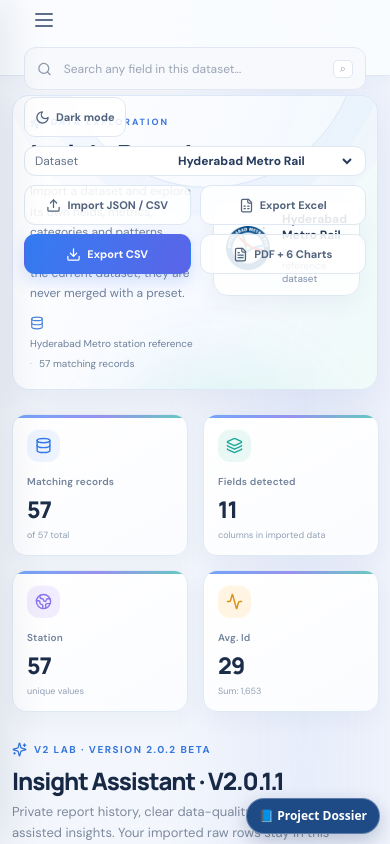
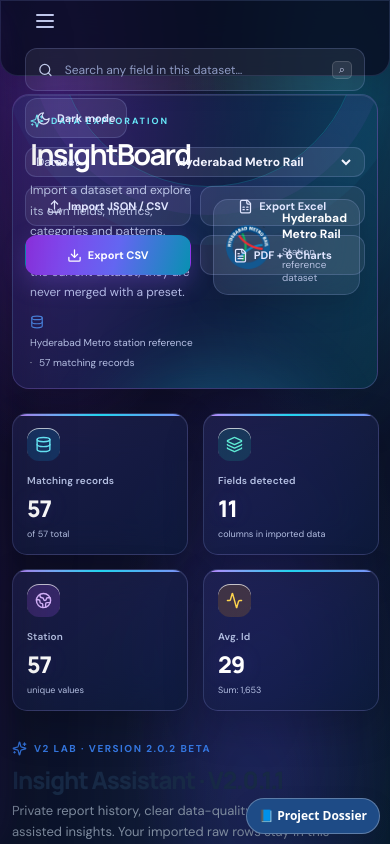
Before and after one commit to Dipayanhaldar/insightboard-dual-dataset, a React (Vite) app: page / in a window 390 px wide. Shown: the top 844 px of the page. Built offline with nearby package versions, Linux system fonts and the light colour scheme; no server answers.

Commit message:
feat(ui): apply aurora glassmorphism dashboard theme

```diff
--- a/src/dashboard-redesign.css
+++ b/src/dashboard-redesign.css
@@ -188,3 +188,122 @@ html[data-theme="dark"] .btn-light:hover{background:#203655}
   .kpi-card:hover,.chart-card:hover,.table-panel:hover,.btn:not(:disabled):hover{transform:none}
   .app-shell:before,.app-shell:after{display:none!important;animation:none!important}
 }
+
+
+/* ── Aurora Glass UI refresh · 2026 ─────────────────────────────────────
+   Visual-only override. Existing React data logic, charts, imports and exports
+   remain intact. */
+:root{
+  color-scheme:dark;
+  --aurora-bg:#070b1b;
+  --aurora-panel:rgba(20,25,55,.66);
+  --aurora-line:rgba(151,174,255,.19);
+  --aurora-text:#f4f5ff;
+  --aurora-muted:#a8b2d5;
+  --aurora-violet:#a855f7;
+  --aurora-cyan:#22d3ee;
+}
+html,body{background:var(--aurora-bg);color:var(--aurora-text)}
+body{background:
+ radial-gradient(ellipse at 14% 8%,rgba(116,45,221,.36),transparent 36%),
+ radial-gradient(ellipse at 88% 12%,rgba(0,192,224,.24),transparent 33%),
+ radial-gradient(ellipse at 68% 78%,rgba(64,45,190,.22),transparent 38%),
+ linear-gradient(135deg,#070b1b 0%,#10102b 48%,#071a2b 100%);
+ background-attachment:fixed}
+.app-shell{position:relative;isolation:isolate;min-height:100vh;background:transparent}
+.app-shell:after{content:"";position:fixed;z-index:-1;inset:-20%;pointer-events:none;background:
+ radial-gradient(ellipse at 24% 20%,rgba(168,85,247,.17),transparent 30%),
+ radial-gradient(ellipse at 72% 18%,rgba(34,211,238,.13),transparent 29%),
+ radial-gradient(ellipse at 58% 80%,rgba(99,102,241,.15),transparent 35%);
+ filter:blur(35px);animation:aurora-drift 18s ease-in-out infinite alternate}
+@keyframes aurora-drift{0%{transform:translate3d(-2%,0,0) scale(1)}50%{transform:translate3d(2%,2%,0) scale(1.06)}100%{transform:translate3d(-1%,3%,0) scale(1.02)}}
+.sidebar{
+ width:264px;margin:14px 0 14px 14px;height:calc(100vh - 28px);inset:0 auto 0 0;
+ border:1px solid rgba(172,190,255,.2);border-radius:24px;
+ background:linear-gradient(160deg,rgba(34,29,77,.82),rgba(11,23,50,.82));
+ backdrop-filter:blur(22px) saturate(155%);-webkit-backdrop-filter:blur(22px) saturate(155%);
+ box-shadow:0 20px 70px rgba(0,0,0,.34),inset 0 1px rgba(255,255,255,.09),0 0 34px rgba(130,67,255,.12);
+ padding:22px 16px 17px
+}
+.brand strong{color:#fff}.brand span{color:#aeb9dc}
+.brand-icon{background:linear-gradient(135deg,#a855f7,#6366f1 55%,#22d3ee);box-shadow:0 0 25px rgba(168,85,247,.4)}
+.side-label{color:#8e9ac5}
+.nav-item{color:#c5cbea;border-radius:13px}
+.nav-item.active{color:white;background:linear-gradient(100deg,rgba(168,85,247,.34),rgba(34,211,238,.14));border:1px solid rgba(187,156,255,.32);box-shadow:inset 0 0 18px rgba(168,85,247,.13),0 0 22px rgba(124,58,237,.16)}
+.nav-item:hover{color:#fff;background:rgba(132,111,224,.16)}
+.filter-control{color:#bdc6e4}
+.select-wrap select{background:rgba(6,12,31,.48);border-color:rgba(161,179,255,.2);color:#f0f2ff}
+.select-wrap select option{background:#141632;color:#fff}
+.reset-btn,.data-status{background:rgba(255,255,255,.055);border-color:rgba(161,179,255,.18);color:#dbe1ff}
+.data-status b{color:#fff}.data-status small{color:#9ca9d0}
+.version{color:#7784b1}
+.main-area{margin-left:292px;background:transparent}
+.topbar{background:rgba(8,13,34,.56);border:1px solid rgba(157,174,255,.15);border-radius:0 0 0 20px;backdrop-filter:blur(22px);-webkit-backdrop-filter:blur(22px);box-shadow:0 8px 30px rgba(0,0,0,.14)}
+.icon-btn{color:#c2c9ed}.icon-btn:hover{background:rgba(255,255,255,.1);color:#fff}
+.top-search{background:rgba(255,255,255,.07);border-color:rgba(163,179,255,.2);color:#c8d1f2}
+.top-search input{color:#fff}.top-search input::placeholder{color:#909cc5}
+.top-search kbd{background:rgba(255,255,255,.09);border-color:rgba(255,255,255,.15);color:#c4c9e8}
+.btn{border-radius:12px}
+.btn-primary{background:linear-gradient(105deg,#9333ea,#6366f1 55%,#0891b2);box-shadow:0 8px 24px rgba(139,92,246,.28)}
+.btn-primary:hover{background:linear-gradient(105deg,#a855f7,#6366f1 55%,#06b6d4)}
+.btn-light,.dataset-switch{background:rgba(255,255,255,.075);border-color:rgba(167,183,255,.2);color:#e1e6ff}
+.btn-light:hover{background:rgba(255,255,255,.13);border-color:rgba(34,211,238,.4)}
+.dataset-switch select{color:#f3f4ff}
+.content{max-width:1800px;padding:30px 30px 22px}
+.page-intro{background:linear-gradient(112deg,rgba(57,36,113,.56),rgba(18,37,79,.62) 55%,rgba(8,74,93,.42));border:1px solid rgba(173,151,255,.24);box-shadow:0 18px 54px rgba(0,0,0,.23),inset 0 1px rgba(255,255,255,.1);backdrop-filter:blur(20px);-webkit-backdrop-filter:blur(20px)}
+.page-intro h1{color:#fff}.page-intro p,.dataset-line{color:#b7c1e5}
+.eyebrow{color:#67e8f9}
+.page-intro:before{border-color:rgba(34,211,238,.22);box-shadow:0 0 0 28px rgba(168,85,247,.07),0 0 0 58px rgba(34,211,238,.045)}
+.page-intro:after{background:rgba(34,211,238,.2)}
+.dataset-brand,.intro-chip{background:rgba(255,255,255,.075);border-color:rgba(173,190,255,.2);color:#e4e8ff;box-shadow:0 10px 30px rgba(0,0,0,.15);backdrop-filter:blur(18px)}
+.dataset-brand strong{color:#fff}.dataset-brand small{color:#b1bddf}
+.notice{background:rgba(16,185,129,.13);border-color:rgba(52,211,153,.3);color:#a7f3d0}
+.kpi-card,.chart-card,.table-panel{
+ background:linear-gradient(145deg,rgba(35,36,82,.69),rgba(13,27,58,.7));
+ border:1px solid rgba(163,177,255,.2);border-radius:19px;
+ box-shadow:0 16px 42px rgba(0,0,0,.2),inset 0 1px rgba(255,255,255,.075);
+ backdrop-filter:blur(20px) saturate(145%);-webkit-backdrop-filter:blur(20px) saturate(145%)
+}
+.kpi-card:before{height:2px;background:linear-gradient(90deg,#c084fc,#22d3ee,#818cf8);opacity:1}
+.kpi-card:hover,.chart-card:hover{border-color:rgba(34,211,238,.43);box-shadow:0 20px 48px rgba(0,0,0,.28),0 0 28px rgba(139,92,246,.13)}
+.kpi-icon.blue{color:#67e8f9;background:rgba(14,165,233,.17)}
+.kpi-icon.teal{color:#5eead4;background:rgba(20,184,166,.17)}
+.kpi-icon.purple{color:#d8b4fe;background:rgba(168,85,247,.2)}
+.kpi-icon.orange{color:#fcd34d;background:rgba(245,158,11,.16)}
+.kpi-label,.kpi-sub{color:#b5c0e3}
+.kpi-value{color:#fff;text-shadow:0 0 22px rgba(165,130,255,.2)}
+.section-heading h2,.table-head h2{color:#f4f5ff}
+.section-heading p,.table-head p{color:#aab6db}
+.result-pill{background:rgba(139,92,246,.2);border:1px solid rgba(192,132,252,.27);color:#e9d5ff}
+.chart-card-head h3{color:#f2f4ff}.chart-card-head p{color:#aab6db}
+.chart-menu{background:rgba(255,255,255,.08);border:1px solid rgba(173,190,255,.17);color:#c4b5fd}
+.table-panel{overflow:hidden}
+.table-scroll thead{background:rgba(112,104,194,.17)}
+.table-scroll th{color:#b9c4e8;border-color:rgba(173,190,255,.13)}
+.table-scroll td{color:#d0d8f4;border-color:rgba(173,190,255,.1)}
+.table-scroll tbody tr:hover{background:rgba(34,211,238,.07)}
+.table-scroll .title-cell{color:#fff}
+.table-tools select,.pagination button{background:rgba(255,255,255,.075);border-color:rgba(173,190,255,.2);color:#e2e8ff}
+.pagination button:not(:disabled):hover{background:rgba(139,92,246,.2);border-color:rgba(192,132,252,.4);color:#fff}
+.table-foot{color:#aab6db}
+.empty-state{background:rgba(255,255,255,.06);border-color:rgba(173,190,255,.25);color:#b9c4e8}
+.empty-state h3{color:#fff}
+.content>footer{color:#8492bd}
+html[data-theme="dark"] .app-shell{background:transparent}
+html[data-theme="dark"] .topbar{background:rgba(8,13,34,.56)}
+html[data-theme="dark"] .page-intro{background:linear-gradient(112deg,rgba(57,36,113,.56),rgba(18,37,79,.62) 55%,rgba(8,74,93,.42))}
+html[data-theme="dark"] .kpi-card,html[data-theme="dark"] .chart-card,html[data-theme="dark"] .table-panel{background:linear-gradient(145deg,rgba(35,36,82,.69),rgba(13,27,58,.7))}
+html[data-theme="dark"] .dataset-brand{background:rgba(255,255,255,.075)}
+@media(max-width:1200px){.main-area{margin-left:270px}}
+@media(max-width:900px){
+ .sidebar{margin:0;height:100vh;border-radius:0 22px 22px 0;inset:0 auto 0 0;background:linear-gradient(160deg,rgba(34,29,77,.97),rgba(11,23,50,.97))}
+ .main-area{margin-left:0}
+ .topbar{border-radius:0 0 18px 18px}
+}
+@media(max-width:600px){
+ .content{padding:18px 12px}
+ .page-intro{border-radius:17px}
+ .kpi-card,.chart-card,.table-panel{border-radius:15px}
+ .topbar{background:rgba(8,13,34,.82)}
+}
+@media(prefers-reduced-motion:reduce){.app-shell:after{animation:none}}
```
